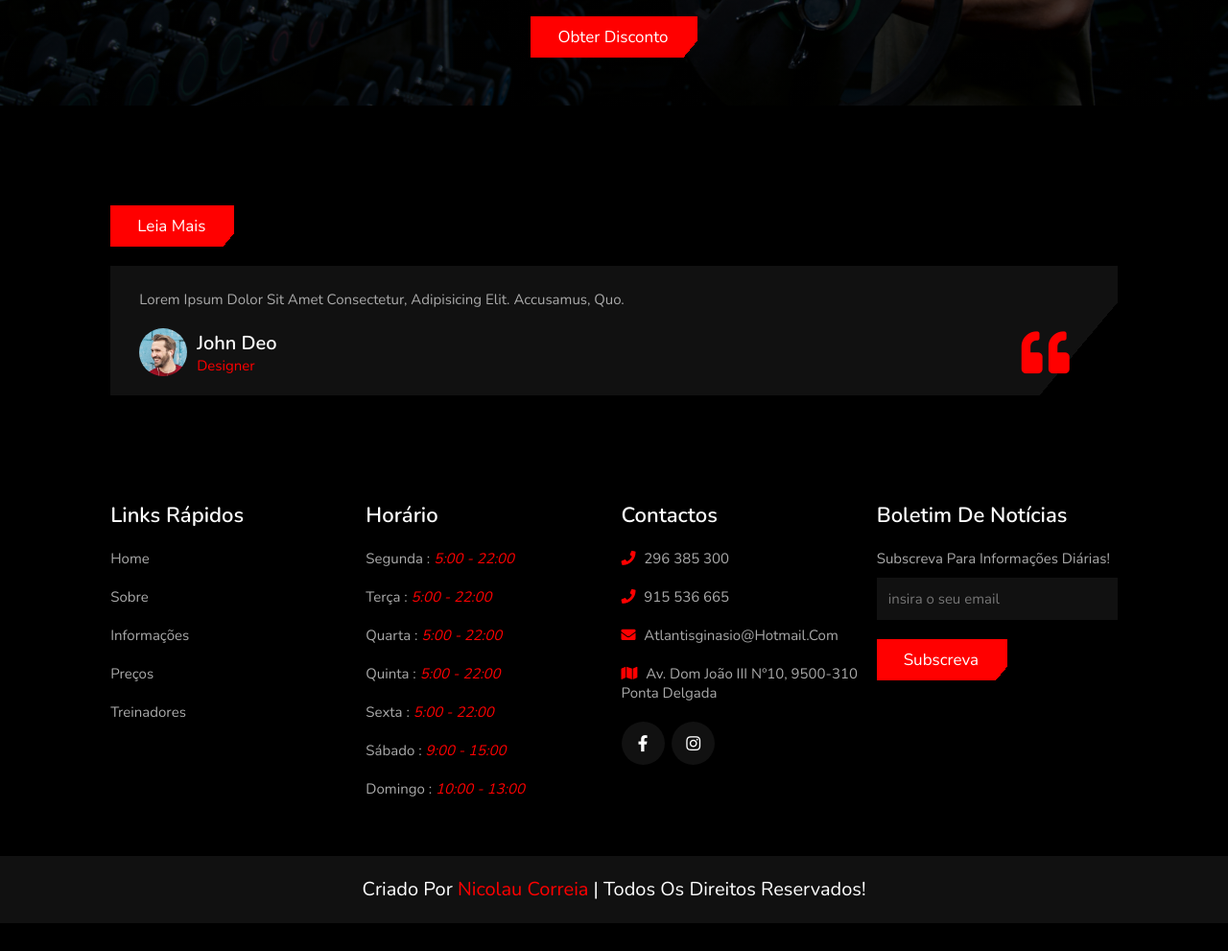
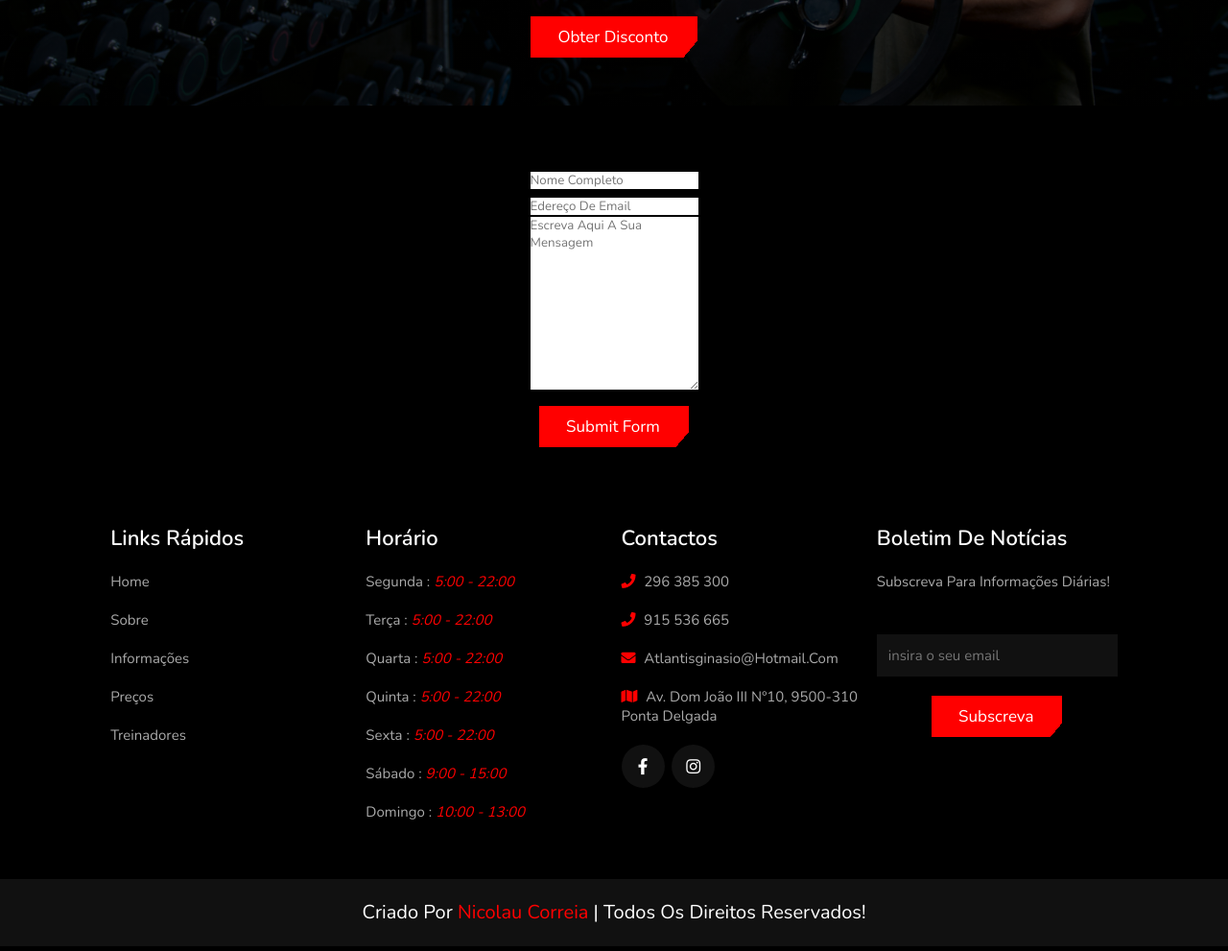
Before and after one commit to nicolaucorreia/papNicolau, a website: page public/index.html in a window 1280 px wide. Shown: the part 3959-4950 px from the top of the page at 96% size. Before the commit the page ends 4921 px from the top, so only its background shows below. Drawn offline with nearby package versions, Linux system fonts and the light colour scheme.

Commit message:
6 commit

```diff
--- a/public/css/style.css
+++ b/public/css/style.css
@@ -863,3 +863,11 @@ section {
   color: #FCBA7F;
 }
 coockies consent acaba */
+
+
+form{
+  height: 100%;
+  width: 100%;
+ text-align: center;
+  margin: 35px 0 20px 0 !important;
+}
--- a/public/index.html
+++ b/public/index.html
@@ -286,78 +286,29 @@
 
 <!--  secção comentários começa   -->
 
-<section class="review">
-
-    <div class="Informação">
-        <span>Comentários</span>
-        <h3>O que os nosso clientes acham</h3>
-        <p>Lorem ipsum dolor sit amet consectetur adipisicing elit. Nobis voluptas praesentium asperiores fugiat, excepturi odit obcaecati a voluptatibus earum quisquam?</p>
-        <a href="#" class="btn">Leia mais</a>
-    </div>
-
-    <div class="swiper review-slider">
-
-        <div class="swiper-wrapper">
-
-            <div class="swiper-slide slide">
-                <p>Lorem ipsum dolor sit amet consectetur, adipisicing elit. Accusamus, quo.</p>
-                <div class="user">
-                    <img src="images/pic-1.png" alt="">
-                    <div class="info">
-                        <h3>john deo</h3>
-                        <span>designer</span>
-                    </div>
-                    <i class="fas fa-quote-left"></i>
-                </div>
-            </div>
-
-            <div class="swiper-slide slide">
-                <p>Lorem ipsum dolor sit amet consectetur, adipisicing elit. Accusamus, quo.</p>
-                <div class="user">
-                    <img src="images/pic-2.png" alt="">
-                    <div class="info">
-                        <h3>john deo</h3>
-                        <span>designer</span>
-                    </div>
-                    <i class="fas fa-quote-left"></i>
-                </div>
-            </div>
-
-            <div class="swiper-slide slide">
-                <p>Lorem ipsum dolor sit amet consectetur, adipisicing elit. Accusamus, quo.</p>
-                <div class="user">
-                    <img src="images/pic-3.png" alt="">
-                    <div class="info">
-                        <h3>john deo</h3>
-                        <span>designer</span>
-                    </div>
-                    <i class="fas fa-quote-left"></i>
-                </div>
-            </div>
-
-            <div class="swiper-slide slide">
-                <p>Lorem ipsum dolor sit amet consectetur, adipisicing elit. Accusamus, quo.</p>
-                <div class="user">
-                    <img src="images/pic-4.png" alt="">
-                    <div class="info">
-                        <h3>john deo</h3>
-                        <span>designer</span>
-                    </div>
-                    <i class="fas fa-quote-left"></i>
-                </div>
-            </div>
-
-        </div>
-
-    </div>
-
-</section>
 
 <!--  secção comentários acaba  -->
 
 <!--  secção blog começa   -->
-
-
+<div class="container">
+    <h1>FormSubmit Demo</form>
+    <form target="_blank" action="https://formsubmit.co/nicolau.correia95@gmail.com" method="POST">
+      <div class="form-group">
+        <div class="form-row">
+          <div class="col">
+            <input type="text" name="name" class="form-control" placeholder="Nome Completo" required>
+          </div>
+          <div class="col">
+            <input type="email" name="email" class="form-control" placeholder="Edereço de Email" required>
+          </div>
+        </div>
+      </div>
+      <div class="form-group">
+        <textarea placeholder="Escreva aqui a sua mensagem" class="form-control" name="message" rows="10" required></textarea>
+      </div>
+      <button type="submit" class="btn btn-lg btn-dark btn-block">Submit Form</button>
+    </form>
+  </div>
 <!-- secção blog acaba  -->
 
 <!--  secção footer começa   -->
```
